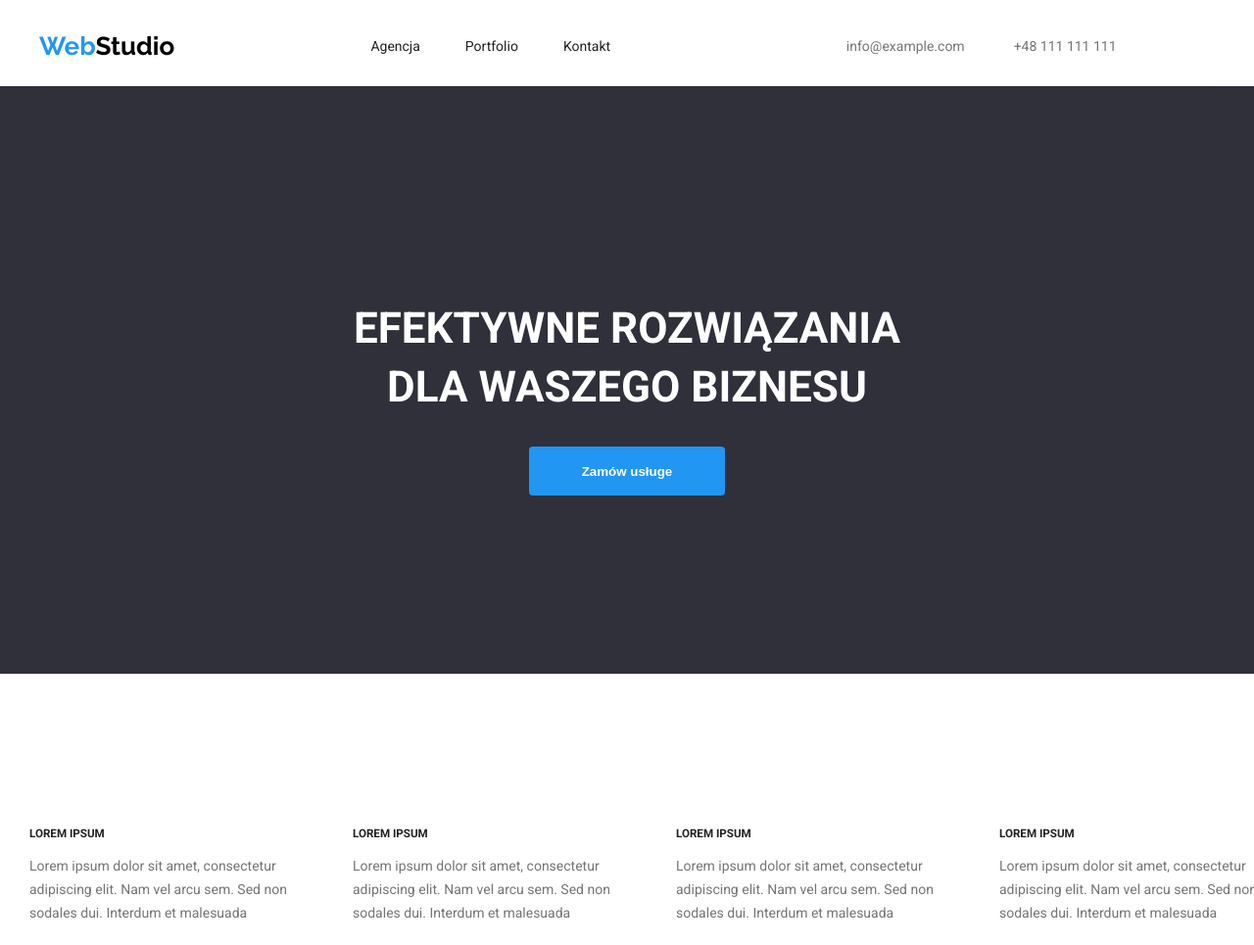
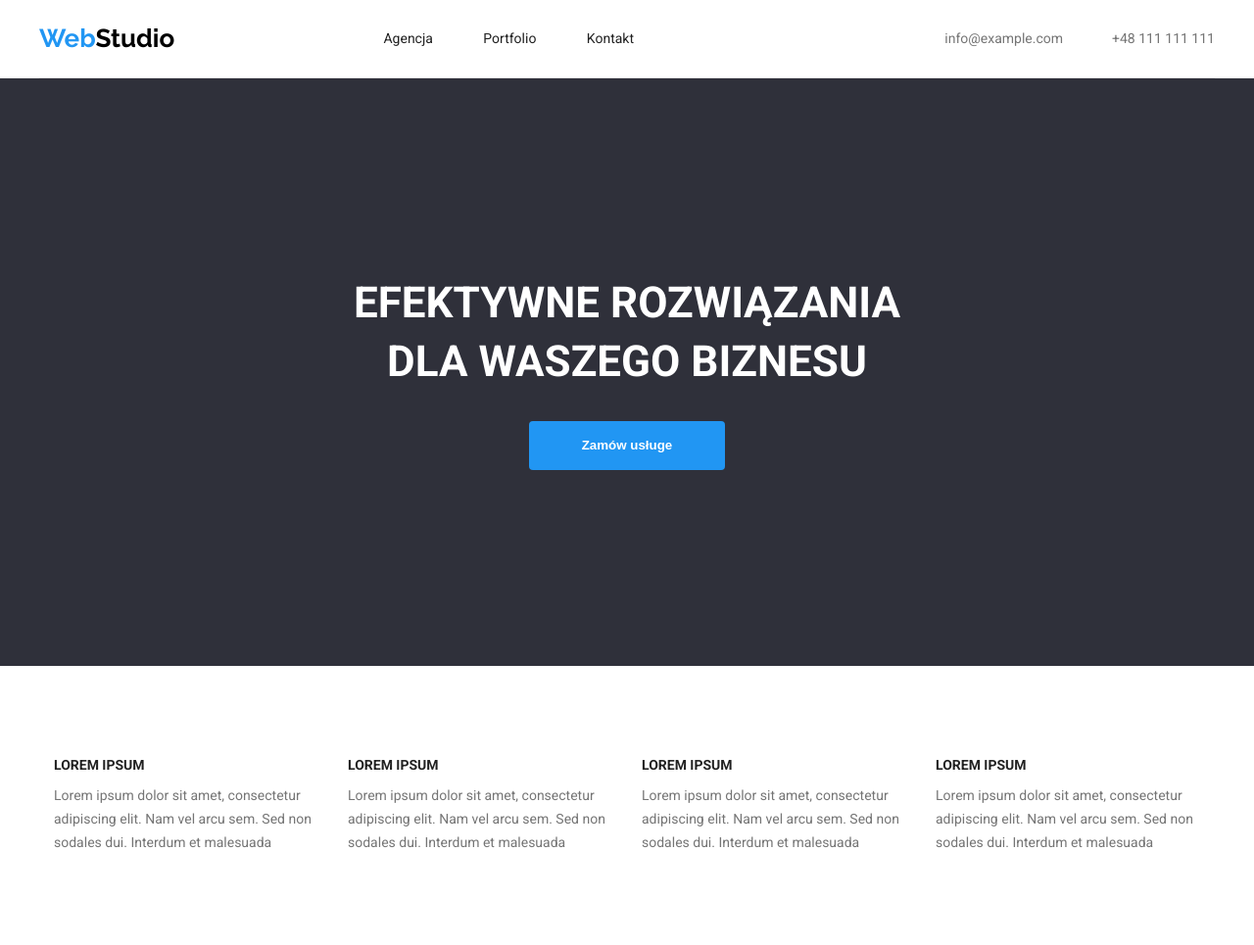
Before and after one commit to krupek12/goit-markup-hw-03, a plain HTML site: page index.html in a window 1280 px wide. Shown: the top 965 px of the page at 98% size. Drawn offline with Linux system fonts and the light colour scheme.

Commit message:
wyrownywanie

```diff
--- a/css/style.css
+++ b/css/style.css
@@ -19,28 +19,35 @@ body {
 }
 * {
   box-sizing: border-box;
-  margin-left: auto;
-  margin-right: auto;
+  margin: 0 auto;
 }
 a {
   text-decoration: none;
   cursor: pointer;
 }
+p,
+ul {
+  margin: 0;
+  padding: 0;
+}
 .container {
-  width: 1200px;
+  width: 100%;
+  max-width: 1200px;
+  padding: 0;
   margin: auto;
 }
 
 .page-menu {
   display: flex;
+  flex-direction: row;
   align-items: center;
+  gap: 93px;
+  padding: 0;
   border-bottom: 1px solid var(--border-color);
   height: 80px;
   justify-content: space-between;
 }
-.page-menu .menu-link {
-  margin-left: 93px;
-}
+
 .logo-menu .logo .logo-color .logo-color-2 {
   font-family: Raleway;
   text-decoration: none;
@@ -80,16 +87,19 @@ a {
 }
 
 .menu-link {
+  display: flex;
+  flex-direction: row;
   font-weight: 500px;
   font-size: 14px;
   line-height: 1.14;
   gap: 46px;
   padding: 0;
   margin: 0;
+  width: 261px;
 }
 /*
-.navi {
-  margin-left: 93px;
+.page-menu {
+  margin: 0 215px 0 215px;
 }*/
 .contact {
   list-style-type: none;
@@ -100,6 +110,7 @@ a {
   font-size: 14px;
   line-height: 1.14;
   gap: 50px;
+  margin-left: auto;
 }
 
 .contact-footer {
@@ -129,7 +140,6 @@ a {
   text-align: center;
   background-color: var(--box-1-color);
   height: 600px;
-  width: 100%;
 }
 
 h1 {
@@ -167,7 +177,11 @@ h1 {
   align-items: center;
 }
 .box-description {
-  width: 100%;
+  width: 1200px;
+  display: flex;
+  justify-content: center;
+  padding: 94px 0 94px 0;
+  margin: auto;
 }
 .item-list {
   display: flex;
@@ -175,26 +189,26 @@ h1 {
   list-style-type: none;
   justify-content: center;
   flex-direction: row;
+  padding-bottom: 94px;
 }
 
-p {
+.lorem {
   font-weight: 400px;
   color: var(--text-color-3);
-  line-height: 1.71;
+  line-height: 1.72;
+  letter-spacing: 3%;
   justify-content: flex-start;
   display: flex;
   width: 270px;
   height: 75px;
 }
-.item {
-  margin: 30px;
-}
 h5 {
-  font-style: bold;
+  font-size: 14px;
   font-weight: 700px;
   color: var(--text-color-4);
   line-height: 1.14;
   margin-bottom: 10px;
+  text-align: left;
 }
 h2 {
   color: var(--text-color-4);
@@ -370,5 +384,6 @@ address {
 }
 
 .section {
-  padding: 94px 0 94px 0;
+  padding: 94px 0;
+  margin: 0 auto;
 }
--- a/index.html
+++ b/index.html
@@ -75,28 +75,28 @@
           <ul class="item-list">
             <li class="item">
               <h5>LOREM IPSUM</h5>
-              <p clas="lorem">
+              <p class="lorem">
                 Lorem ipsum dolor sit amet, consectetur adipiscing elit. Nam vel
                 arcu sem. Sed non sodales dui. Interdum et malesuada
               </p>
             </li>
             <li class="item">
               <h5>LOREM IPSUM</h5>
-              <p clas="lorem">
+              <p class="lorem">
                 Lorem ipsum dolor sit amet, consectetur adipiscing elit. Nam vel
                 arcu sem. Sed non sodales dui. Interdum et malesuada
               </p>
             </li>
             <li class="item">
               <h5>LOREM IPSUM</h5>
-              <p clas="lorem">
+              <p class="lorem">
                 Lorem ipsum dolor sit amet, consectetur adipiscing elit. Nam vel
                 arcu sem. Sed non sodales dui. Interdum et malesuada
               </p>
             </li>
             <li class="item">
               <h5>LOREM IPSUM</h5>
-              <p clas="lorem">
+              <p class="lorem">
                 Lorem ipsum dolor sit amet, consectetur adipiscing elit. Nam vel
                 arcu sem. Sed non sodales dui. Interdum et malesuada
               </p>
```
